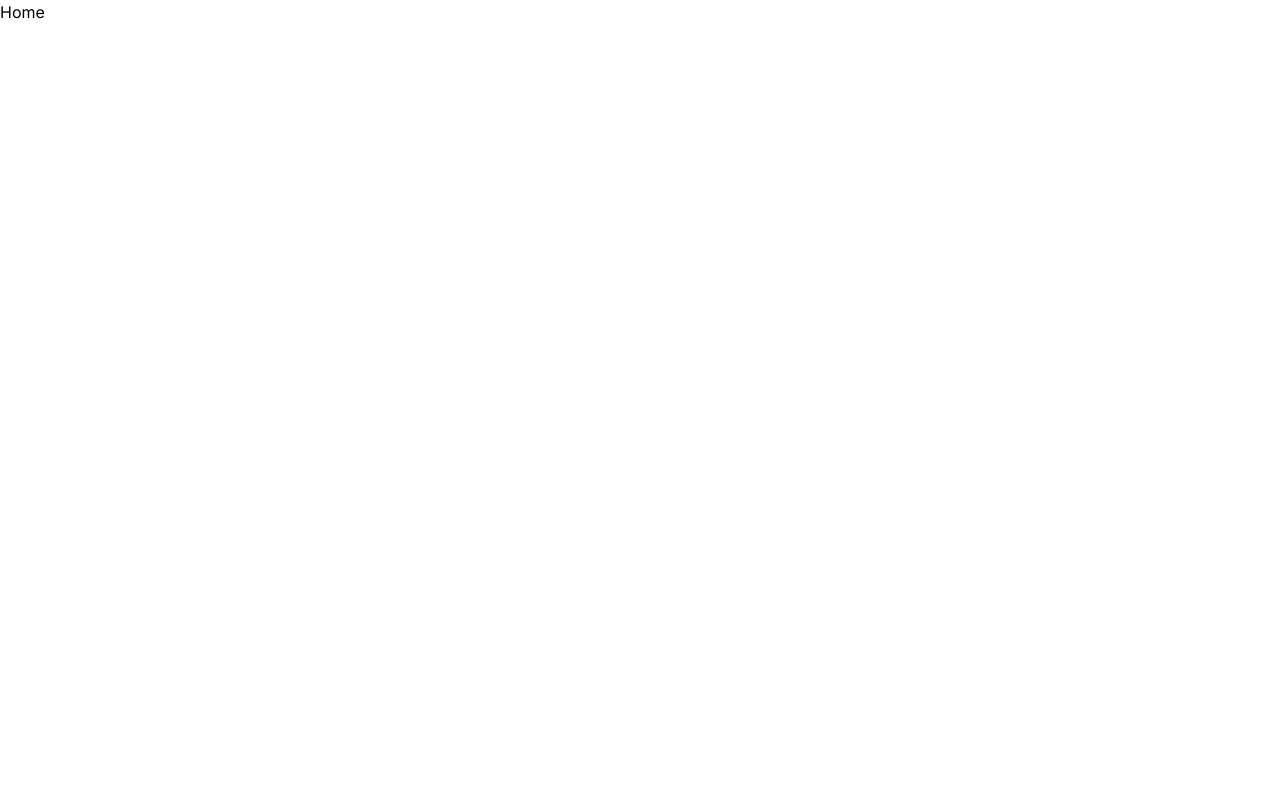
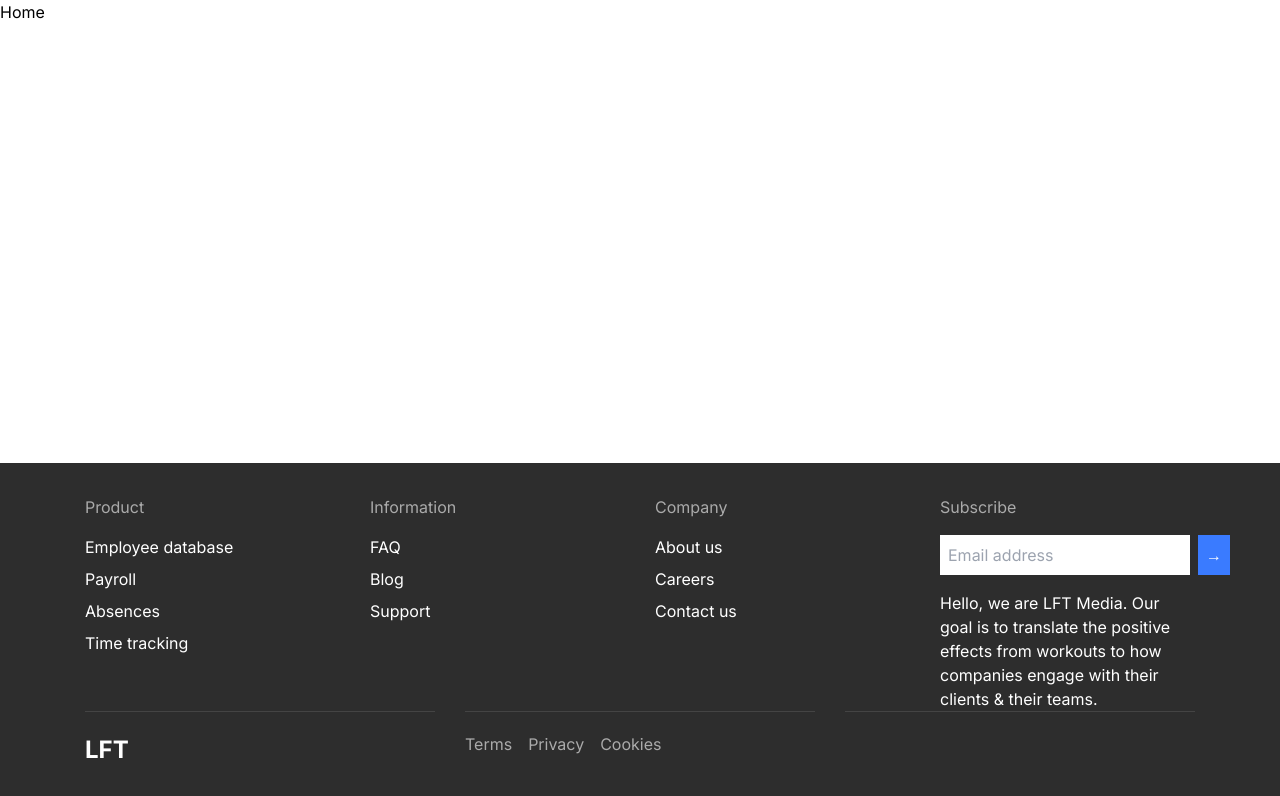
Before and after one commit to ma-xk/flask-next-ytp, a Next.js app: page / in a window 1280 px wide. Shown: the top 796 px of the page. Built offline with nearby package versions, Linux system fonts and the light colour scheme.

Commit message:
added footer to layout

```diff
--- a/app/layout.js
+++ b/app/layout.js
@@ -1,17 +1,23 @@
-import { Inter } from "next/font/google";
-import "./globals.css";
+import { Inter } from 'next/font/google';
+import './globals.css';
+import Footer from './components/global/Footer/Footer';
 
-const inter = Inter({ subsets: ["latin"] });
+const inter = Inter({ subsets: ['latin'] });
 
 export const metadata = {
-  title: "Create Next App",
-  description: "Generated by create next app",
+  title: 'Create Next App',
+  description: 'Generated by create next app',
 };
 
 export default function RootLayout({ children }) {
   return (
-    <html lang="en">
-      <body className={inter.className}>{children}</body>
+    <html lang='en'>
+      <body className={inter.className}>
+        <div className='app'>
+          {children}
+          <Footer />
+        </div>
+      </body>
     </html>
   );
 }
```
